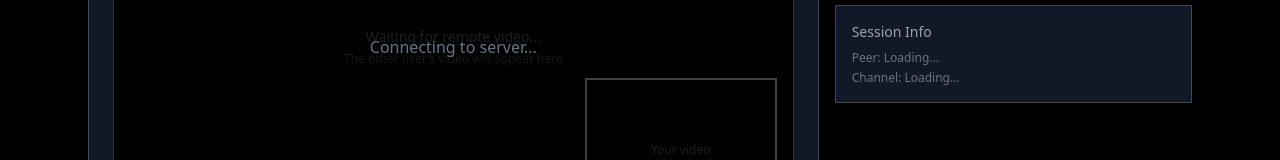
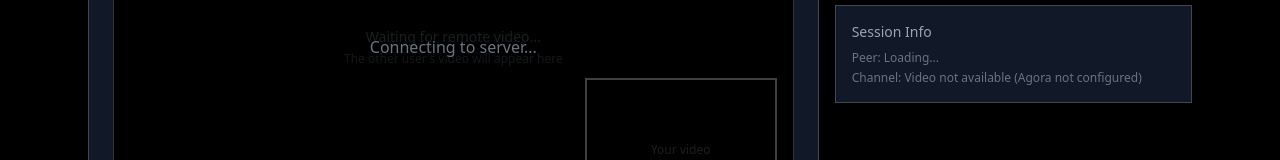
Before and after one commit to marukaneko1/ftgame, a Next.js app in the folder web/: page /session/1 in a window 1280 px wide. Shown: the part 313-473 px from the top of the page. Built offline with nearby package versions, Linux system fonts and the light colour scheme; no server answers; sample sign-in values are in the browser's storage.

Commit message:
Fix: Handle null video data in session page
- Update SessionData interface to allow video: null
- Add null check before accessing video properties
- Fix runtime error when Agora is not configured (video is null)
- Session page now works correctly without video setup

```diff
--- a/web/src/app/session/[id]/page.tsx
+++ b/web/src/app/session/[id]/page.tsx
@@ -22,7 +22,7 @@ const WS_URL = getWebSocketUrl();
 interface SessionData {
   sessionId: string;
   peer: { id: string };
-  video: { channelName: string; token: string; expiresAt?: string };
+  video: { channelName: string; token: string; expiresAt?: string } | null;
 }
 
 interface RemoteUserInfo {
@@ -209,6 +209,12 @@ export default function SessionPage() {
       if (!sessionData?.video && !userId) {
         // Silently wait - will initialize once both are available
       }
+      return;
+    }
+
+    // If video is null (Agora not configured), skip video initialization
+    if (!sessionData.video) {
+      console.log("Video not available (Agora not configured) - continuing without video");
       return;
     }
 
@@ -845,8 +851,8 @@ export default function SessionPage() {
           }
         });
 
-        // Token renewal setup (5 minutes before expiry)
-        if (sessionData.video.expiresAt) {
+        // Token renewal setup (5 minutes before expiry) - only if video is available
+        if (sessionData.video?.expiresAt) {
           const expiresAt = new Date(sessionData.video.expiresAt).getTime();
           const now = Date.now();
           const renewIn = expiresAt - now - (5 * 60 * 1000); // 5 min before expiry
@@ -904,6 +910,8 @@ export default function SessionPage() {
         }
         if (sessionData?.video?.channelName) {
           console.error("Channel:", sessionData.video.channelName);
+        } else {
+          console.warn("Video data not available (may be null due to missing Agora config)");
         }
       }
     };
@@ -1798,8 +1806,8 @@ export default function SessionPage() {
             <p className="text-sm text-gray-400 mb-2">Session Info</p>
             <div className="text-xs text-gray-500 space-y-1">
               <p>Peer: {sessionData?.peer.id || "Loading..."}</p>
-              <p>Channel: {sessionData?.video.channelName || "Loading..."}</p>
-              {sessionData?.video.expiresAt && (
+              <p>Channel: {sessionData?.video?.channelName || "Video not available (Agora not configured)"}</p>
+              {sessionData?.video?.expiresAt && (
                 <p>Token expires: {new Date(sessionData.video.expiresAt).toLocaleTimeString()}</p>
               )}
             </div>
```
